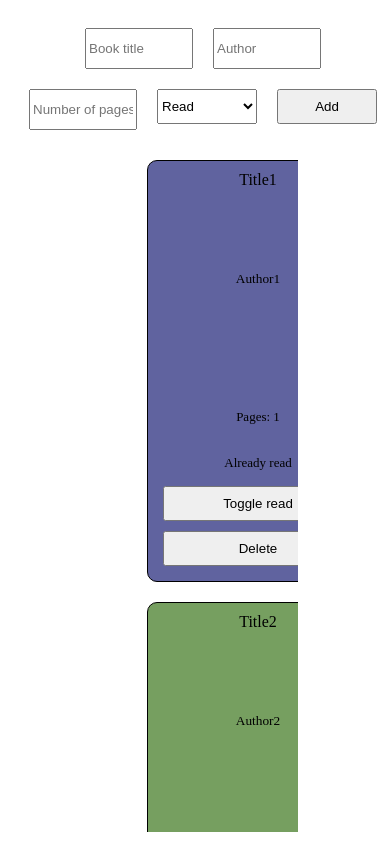
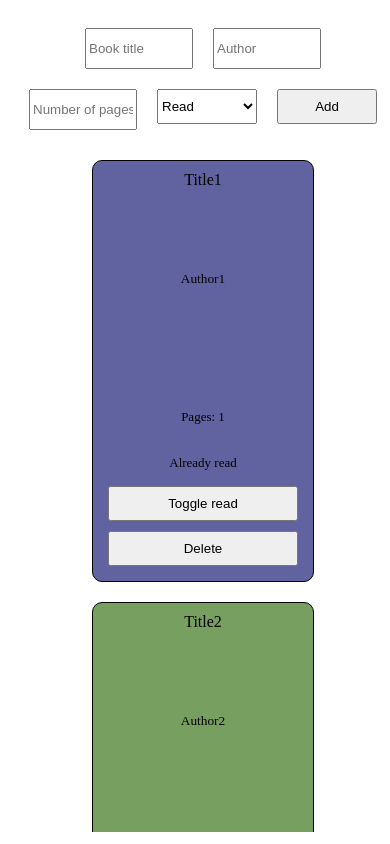
Before and after one commit to theOdinProject-andreivdev/library, a plain HTML site: page index.html in a window 390 px wide. Drawn offline with Linux system fonts and the light colour scheme.

Commit message:
margins for mobile

```diff
--- a/style.css
+++ b/style.css
@@ -25,7 +25,6 @@ select,
 .container {
   overflow-y: scroll;
   height: 100%;
-  margin: 0px 100px;
   margin-bottom: 20px;
   display: grid;
   grid-template-columns: repeat(auto-fit, minmax(300px, 1fr));
```
